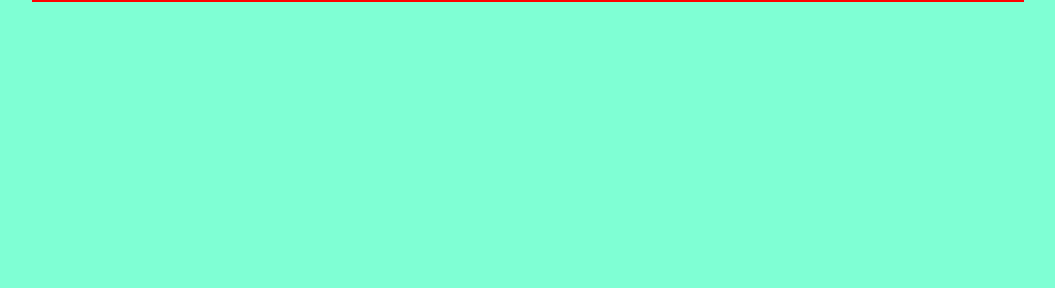
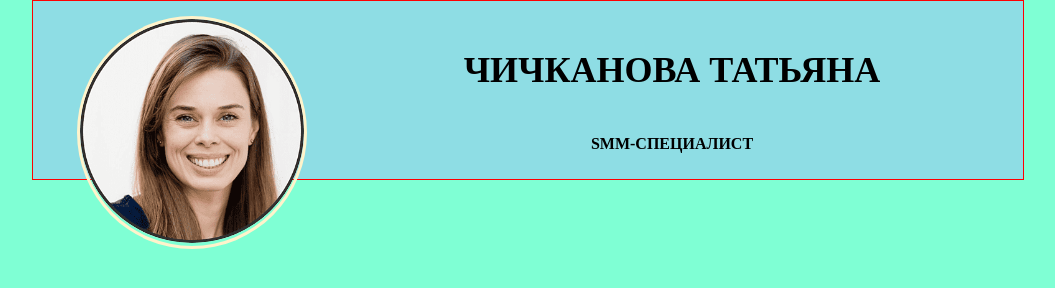
Before and after one commit to fastik822/stepProject1, a plain HTML site: page index.html in a window 1280 px wide. Shown: the whole page, without its empty margins (112-1167 px from the left). Drawn offline with Linux system fonts and the light colour scheme.

Commit message:
header done

```diff
--- a/index.html
+++ b/index.html
@@ -9,18 +9,28 @@
 </head>
 <body>
     <div class="wrapper">
-        <header class="bgMain">
+        <header class="bg-main">
+            <div class="header-left w-30" >
+                <div class="header-logo">
+                    <img src="static/media/pic1.png" alt="woman">
+                </div>
 
+            </div>
+            <div class="header-right w-70">
+                <h2>ЧИЧКАНОВА ТАТЬЯНА</h2>
+                <p>SMM-СПЕЦИАЛИСТ</p>
+            </div>
         </header>
+
         <main>
-            <aside class="bgSecond">
+            <aside class="bg-second">
 
             </aside>
             <section>
 
             </section>
         </main>
-        <footer class="bgMain">
+        <footer class="bg-main">
 
         </footer>
     </div>
--- a/static/styles/style.css
+++ b/static/styles/style.css
@@ -9,6 +9,7 @@ html,body{
 }
 body{
     background-color: aquamarine;
+    font-family: 'Courier New', Courier, monospace;
 }
 img{
     max-width: 100%;
@@ -20,14 +21,24 @@ img{
     margin: 0px auto;
     border: 1px solid red;
 }
-.bgMain{
+
+.bg-main{
     background-color: #8edde4;
 }
-.bgSecond{
+.bg-second{
     background-color: #fff3cb;
 }
+
+.w-30{
+    width: 30%;
+}
+.w-70{
+    width: 70%;
+}
 .wrapper header{
-
+    display: flex;
+    justify-content: space-around;
+    padding: 15px;
 }
 .wrapper main{
 
@@ -35,3 +46,32 @@ img{
 .wrapper footer{
 
 }
+.header-left{
+    position: relative;
+    display: flex;
+    justify-content: center;
+}
+.header-right{
+    text-align: center;
+}
+
+.header-right h2{
+    font-size: 36px;
+    font-weight: 700;
+    padding: 36px 0px;
+}
+.header-right p{
+    font-size: 28;
+    font-weight: 600;
+    padding: 12px 0px;
+}
+
+.header-logo{
+    width: 80%;
+    border-radius: 50%;
+    border: 3px solid #fff3cb;
+    position: absolute;
+}
+.header-logo img{
+    border-radius: 50%;
+}
```
Also changed, not shown: static/media/pic1.png (added).
